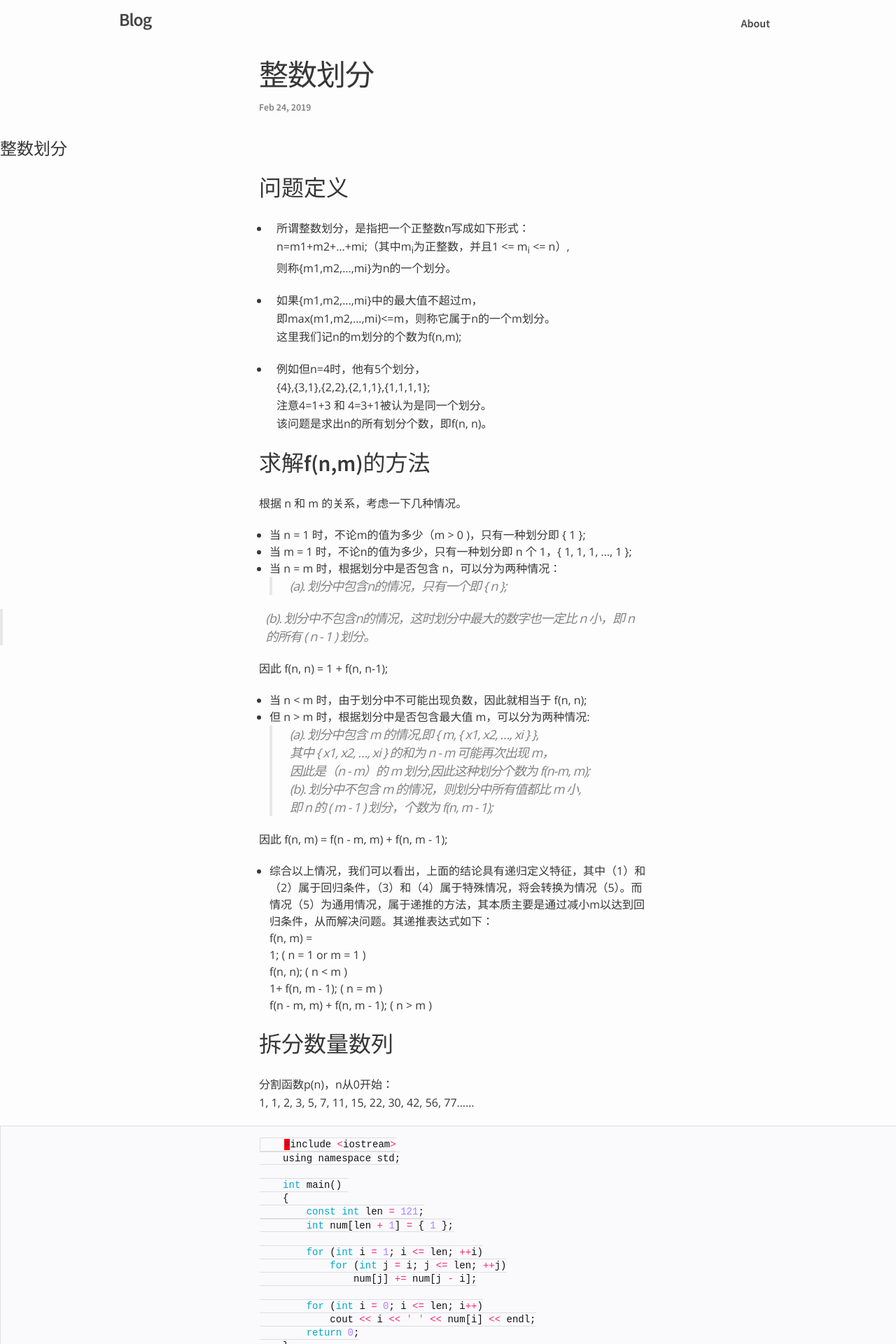
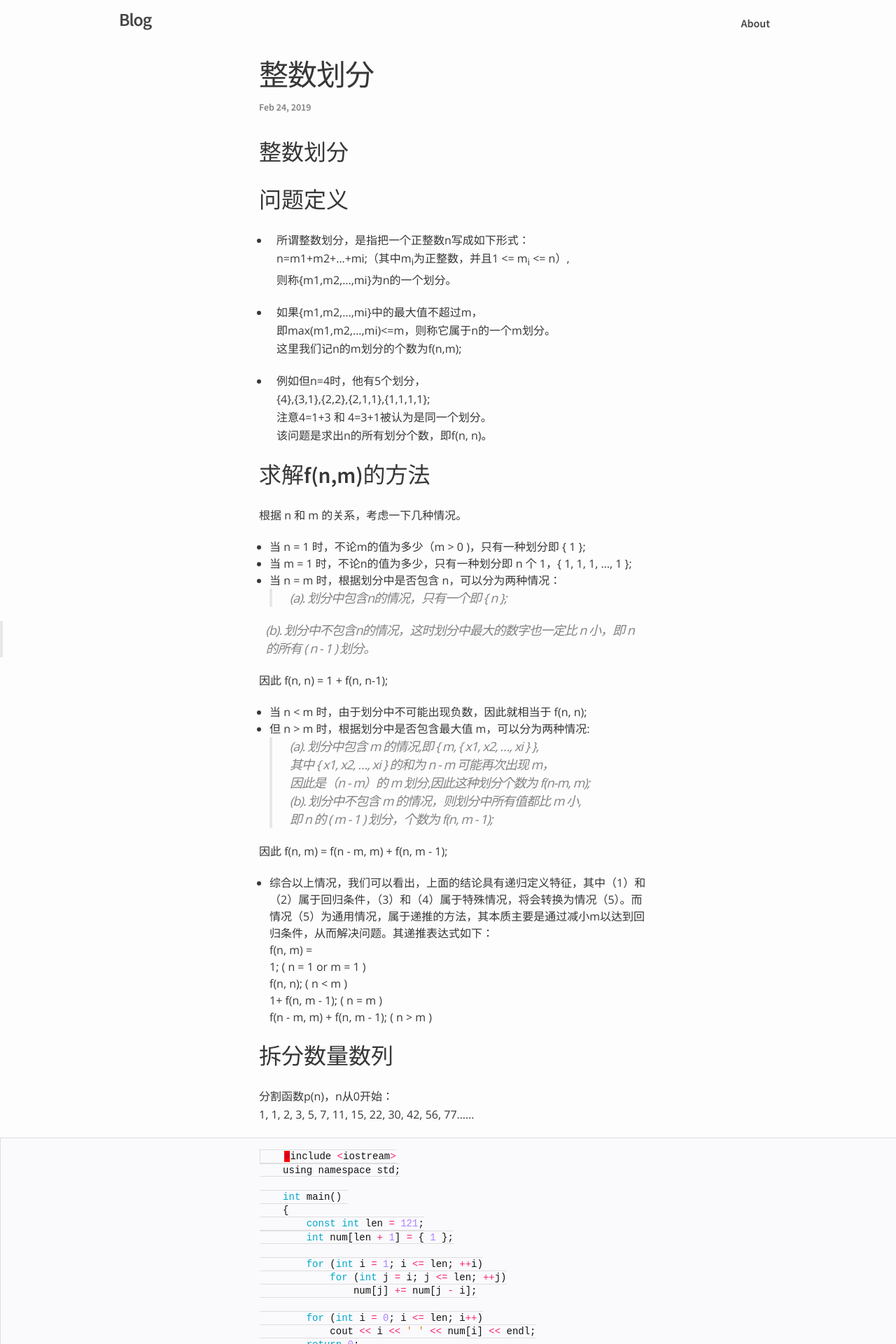
Before and after one commit to ChitandaE/blogs, a Jekyll site: the page built from _posts/2019-02-24-整数划分.md, in a window 1280 px wide. Shown: the top 1920 px of the page at 70% size. Built offline with Jekyll 4.4.1, drawn with Linux system fonts in a browser that asks for light colours; a script that is not in the unit is left out.

```diff
--- a/_posts/2019-02-24-整数划分.md
+++ b/_posts/2019-02-24-整数划分.md
@@ -5,7 +5,8 @@ date:   2019-02-24
 categories: jekyll update
 ---
 
-# 整数划分 #
+
+## 整数划分 ##
 
 ## 问题定义 ##
 
```
